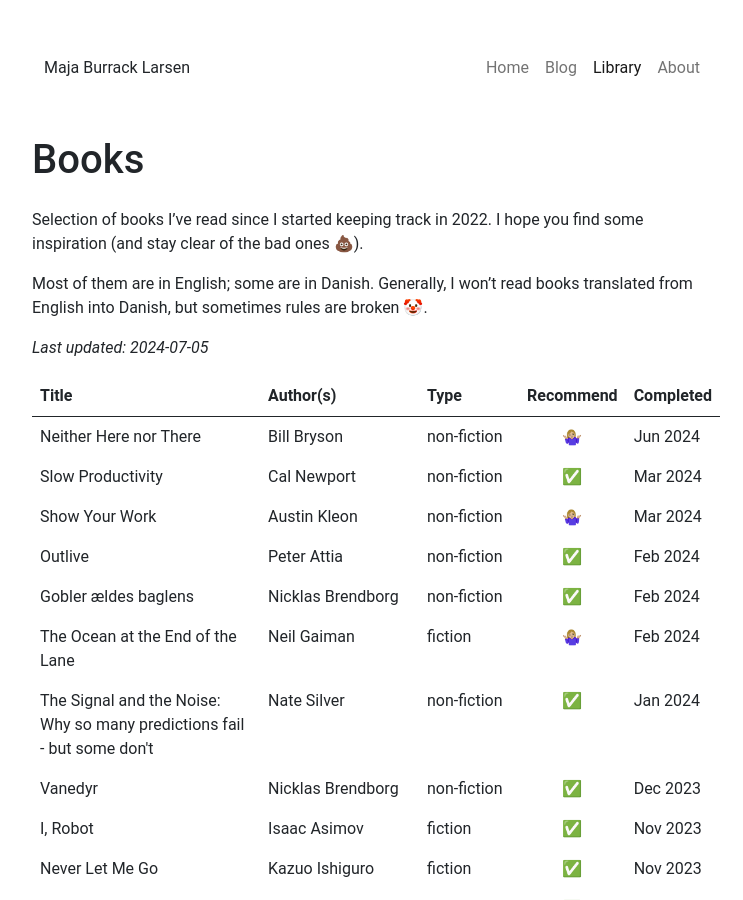
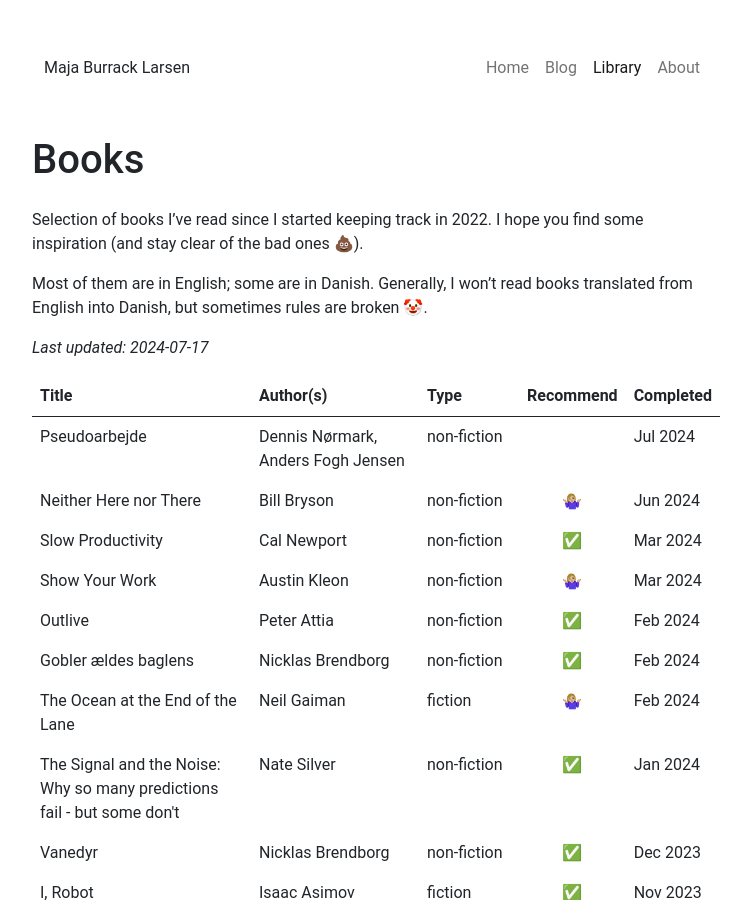
Before and after one commit to maja-burrack/maja-burrack.github.io, a Jekyll site: the page built from pages/books.md, in a window 1280 px wide and 900 px high. Shown: the whole window, without its empty margins (264-1007 px from the left). Built offline with Jekyll 4.4.1, drawn with Linux system fonts in a browser that asks for light colours.

Commit message:
updated booklist

```diff
--- a/_data/library.yml
+++ b/_data/library.yml
@@ -1 +1 @@
-update-date: '2024-07-05'
+update-date: '2024-07-17'
--- a/scripts/booklist.json
+++ b/scripts/booklist.json
@@ -202,6 +202,17 @@
         "completion_date": "2024-02-05",
         "date": "2024-02-05",
         "recommend": "neutral"
+    },
+    {
+        "author": "Dennis Nørmark, Anders Fogh Jensen",
+        "title": "Pseudoarbejde",
+        "year": 2018,
+        "type": "non-fiction",
+        "genre": "work, social science",
+        "language": "danish",
+        "completed": "true",
+        "completion_date": "2024-07-17",
+        "date": "2024-07-17"
     },
     {
         "author": "Veronica Roth",
```
